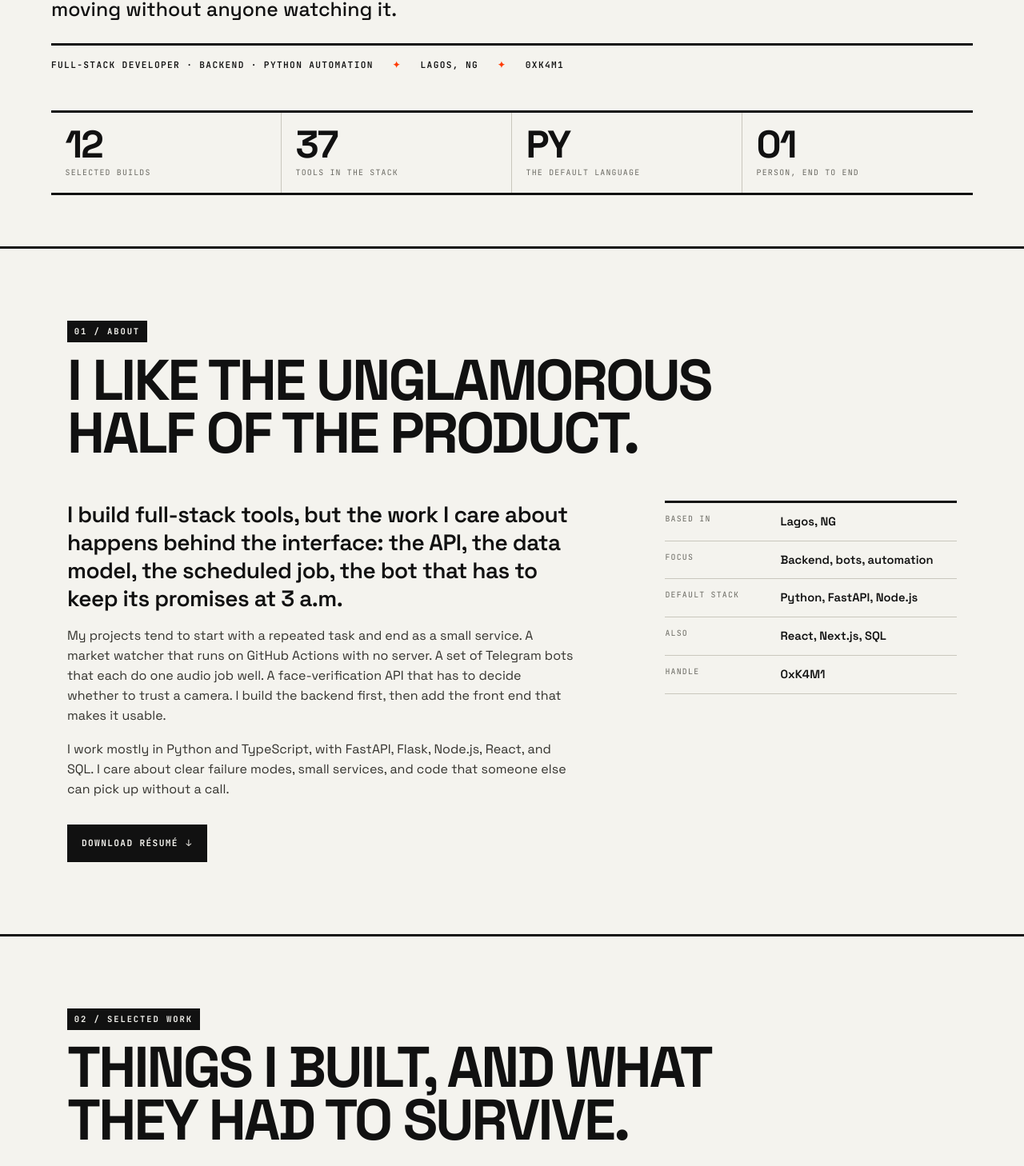
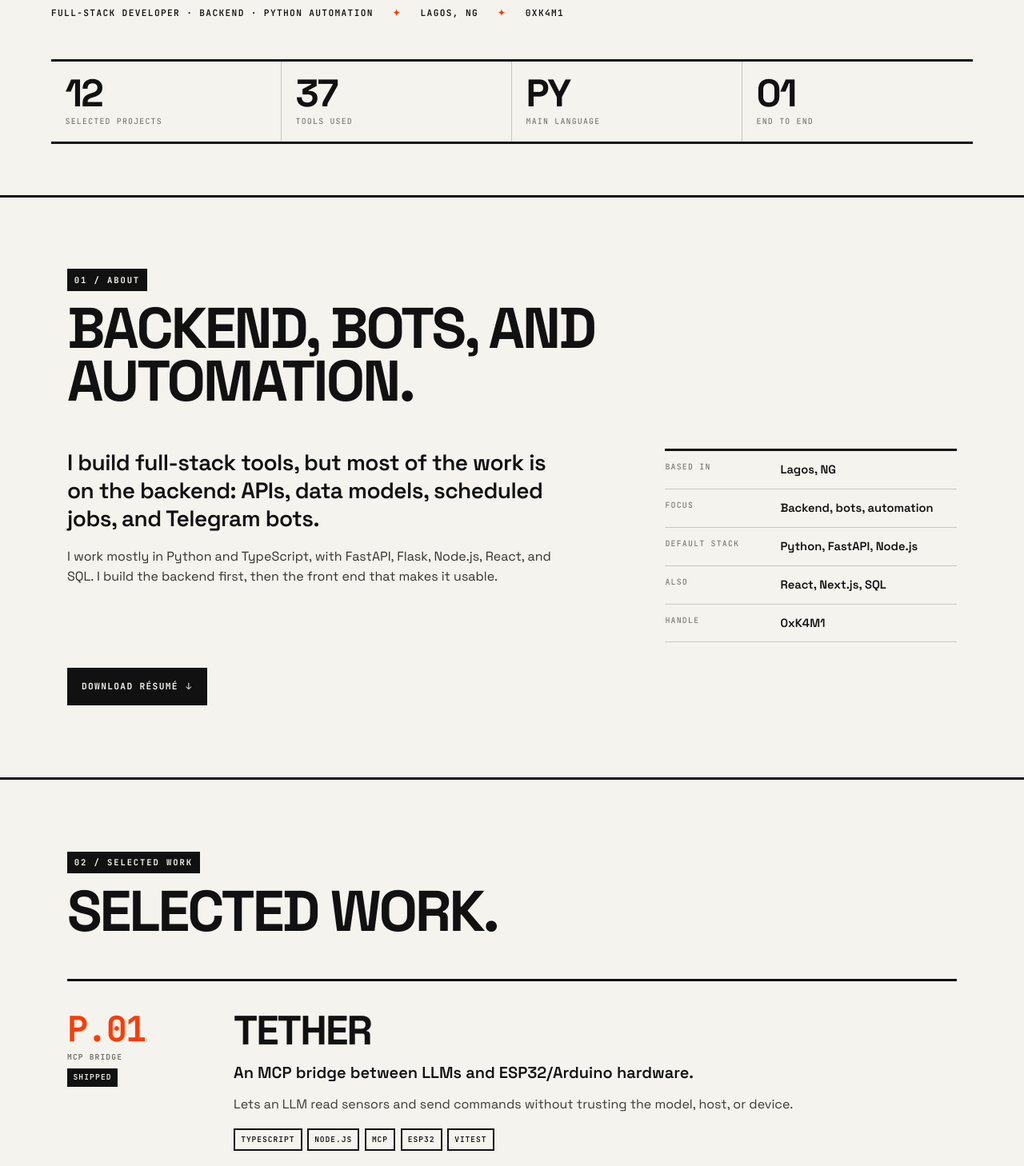
Before and after one commit to EbiScott/Programming_Portfolio, a Next.js app: page / in a window 1280 px wide. Shown: the part 649-2107 px from the top of the page at 80% size. Built offline with nearby package versions, Linux system fonts and the light colour scheme.

Commit message:
reducing content

```diff
--- a/app/components/About.tsx
+++ b/app/components/About.tsx
@@ -15,29 +15,20 @@ export default function About() {
       <div className="section__inner">
         <SectionHeading
           eyebrow="01 / About"
-          title="I like the unglamorous half of the product."
+          title="Backend, bots, and automation."
           titleId="about-heading"
         />
 
         <div className="about">
           <div className="about__copy">
             <p className="about__lead">
-              I build full-stack tools, but the work I care about happens behind
-              the interface: the API, the data model, the scheduled job, the bot
-              that has to keep its promises at 3 a.m.
-            </p>
-            <p>
-              My projects tend to start with a repeated task and end as a small
-              service. A market watcher that runs on GitHub Actions with no
-              server. A set of Telegram bots that each do one audio job well. A
-              face-verification API that has to decide whether to trust a camera.
-              I build the backend first, then add the front end that makes it
-              usable.
+              I build full-stack tools, but most of the work is on the backend:
+              APIs, data models, scheduled jobs, and Telegram bots.
             </p>
             <p>
               I work mostly in Python and TypeScript, with FastAPI, Flask,
-              Node.js, React, and SQL. I care about clear failure modes, small
-              services, and code that someone else can pick up without a call.
+              Node.js, React, and SQL. I build the backend first, then the front
+              end that makes it usable.
             </p>
           </div>
 
--- a/app/components/Certifications.tsx
+++ b/app/components/Certifications.tsx
@@ -41,7 +41,7 @@ export default function Certifications() {
       <div className="section__inner">
         <SectionHeading
           eyebrow="06 / Credentials"
-          title="Certifications and the paper trail."
+          title="Certifications."
           titleId="credentials-heading"
         />
 
--- a/app/components/Experience.tsx
+++ b/app/components/Experience.tsx
@@ -8,7 +8,7 @@ export default function Experience() {
       <div className="section__inner">
         <SectionHeading
           eyebrow="04 / Experience"
-          title="What I have been responsible for."
+          title="Experience."
           titleId="experience-heading"
         />
 
--- a/app/components/Hero.tsx
+++ b/app/components/Hero.tsx
@@ -1,8 +1,7 @@
 import { profile, projects, skills } from "../content/site";
 
 const ROLE = "Full-stack developer · Backend · Python automation";
-const HOOK =
-  "I build the part that runs after the browser closes: APIs, bots, and the quiet automation that keeps a product moving without anyone watching it.";
+const HOOK = "I build APIs, bots, and automation, mostly in Python.";
 
 export default function Hero() {
   const stackCount = skills.reduce((n, g) => n + g.skills.length, 0);
@@ -53,19 +52,19 @@ export default function Hero() {
         <div className="stats" aria-label="At a glance">
           <div className="stat">
             <span className="stat__num">{String(projects.length).padStart(2, "0")}</span>
-            <span className="stat__label">selected builds</span>
+            <span className="stat__label">selected projects</span>
           </div>
           <div className="stat">
             <span className="stat__num">{String(stackCount).padStart(2, "0")}</span>
-            <span className="stat__label">tools in the stack</span>
+            <span className="stat__label">tools used</span>
           </div>
           <div className="stat">
             <span className="stat__num">PY</span>
-            <span className="stat__label">the default language</span>
+            <span className="stat__label">main language</span>
           </div>
           <div className="stat">
             <span className="stat__num">01</span>
-            <span className="stat__label">person, end to end</span>
+            <span className="stat__label">end to end</span>
           </div>
         </div>
       </section>
--- a/app/components/Projects.tsx
+++ b/app/components/Projects.tsx
@@ -8,7 +8,7 @@ export default function Projects() {
       <div className="section__inner">
         <SectionHeading
           eyebrow="02 / Selected work"
-          title="Things I built, and what they had to survive."
+          title="Selected work."
           titleId="projects-heading"
         />
 
--- a/app/components/Skills.tsx
+++ b/app/components/Skills.tsx
@@ -15,7 +15,7 @@ export default function Skills() {
       <div className="section__inner">
         <SectionHeading
           eyebrow="03 / Toolbox"
-          title="The tools I reach for, grouped by the job."
+          title="Tools I use."
           titleId="toolbox-heading"
         />
 
--- a/app/components/Writing.tsx
+++ b/app/components/Writing.tsx
@@ -7,7 +7,7 @@ export default function Writing() {
       <div className="section__inner">
         <SectionHeading
           eyebrow="05 / Writing"
-          title="Notes from building the thing."
+          title="Writing."
           titleId="writing-heading"
         />
 
--- a/app/content/site.json
+++ b/app/content/site.json
@@ -40,7 +40,7 @@
       "start": "2023-01",
       "end": "",
       "current": true,
-      "note": "Building full-stack tools and Python automations end to end: APIs, data stores, Telegram interfaces, scheduled jobs, and the front ends for them. The projects below are the record."
+      "note": "I build full-stack tools and Python automations end to end."
     },
     {
       "role": "Track Lead, Cybersecurity & Networking",
@@ -48,7 +48,7 @@
       "start": "2025-09",
       "end": "2026-10",
       "current": false,
-      "note": "Lead technical sessions and mentor members, building demos that explain networking, APIs, and security to a general developer and cybersecurity audience."
+      "note": "I lead technical sessions, mentor members, and build demos for networking, APIs, and security."
     }
   ],
   "projects": [
@@ -57,8 +57,8 @@
       "title": "Tether",
       "kind": "MCP bridge",
       "status": "Shipped",
-      "summary": "A security-first bridge between LLMs and internet-connected microcontrollers.",
-      "detail": "A Model Context Protocol server that lets an LLM client read sensors from and send commands to ESP32/Arduino hardware without trusting the model, the host, or the device.",
+      "summary": "An MCP bridge between LLMs and ESP32/Arduino hardware.",
+      "detail": "Lets an LLM read sensors and send commands without trusting the model, host, or device.",
       "stack": [
         "TypeScript",
         "Node.js",
@@ -79,8 +79,8 @@
       "title": "NGX Watcher",
       "kind": "Market bot",
       "status": "In progress",
-      "summary": "A serverless market-watching bot for the Nigerian Exchange.",
-      "detail": "Polls NGX data, evaluates dividend, technical, fundamental, and news rules, then sends Telegram alerts in two tiers: real-time for the time-sensitive and a digest at close.",
+      "summary": "A serverless bot that watches NGX market rules and sends Telegram alerts.",
+      "detail": "Runs on GitHub Actions, checks dividend, technical, fundamental, and news rules, then sends real-time alerts and a close digest.",
       "stack": [
         "Python",
         "GitHub Actions",
@@ -102,7 +102,7 @@
       "kind": "Face verification",
       "status": "In progress",
       "summary": "Face-verified roll call for hostel attendance.",
-      "detail": "A FastAPI app where a student enters a matric number, looks at the camera, and turns their head when asked. OpenCV YuNet detects the face, SFace turns it into an embedding, and cosine similarity verifies it against one stored template. A one-time head-turn challenge rejects still photos, and staff get an admin view with CSV export.",
+      "detail": "A student enters a matric number and turns their head on camera. A one-time check rejects still photos, and staff get an admin view with CSV export.",
       "stack": [
         "Python",
         "FastAPI",
@@ -122,7 +122,7 @@
       "title": "Parrot",
       "kind": "Offline PWA",
       "status": "In progress",
-      "summary": "An audio and video journal that transcribes on the device.",
+      "summary": "An offline audio and video journal that transcribes on the device.",
       "detail": "",
       "stack": [
         "React",
@@ -144,8 +144,8 @@
       "title": "Audio Ops Bots",
       "kind": "Bot suite",
       "status": "Shipped",
-      "summary": "A family of Telegram bots for audio cleanup and transcription.",
-      "detail": "Small Python services that each do one job: pull the audio out of a video, clean up background noise, or transcribe a voice note.",
+      "summary": "Three Telegram bots for audio extraction, cleanup, and transcription.",
+      "detail": "Each bot does one job: pull audio from a video, clean up background noise, or transcribe a voice note.",
       "stack": [
         "Python",
         "Telegram Bot API",
@@ -173,8 +173,8 @@
       "title": "HASH",
       "kind": "CLI tool",
       "status": "Shipped",
-      "summary": "A Python command-line toolkit for hashing and encryption.",
-      "detail": "A Linux CLI for generating and checking hashes, encrypting and decrypting files, and running dictionary attacks against hashes in a lab.",
+      "summary": "A Python CLI for hashing and encryption.",
+      "detail": "Generate and check hashes, encrypt and decrypt files, and run dictionary attacks in a lab.",
       "stack": [
         "Python",
         "Cryptography",
@@ -194,8 +194,8 @@
       "title": "Nocturne Hotel",
       "kind": "Hospitality site",
       "status": "Shipped",
-      "summary": "A nocturnal boutique hotel site with a rooftop bar and three room types.",
-      "detail": "A conversion-focused hotel site built around a single mood: warm light, late hours, and a city below. Room cards, a booking request form, and a responsive menu, all in plain HTML, CSS, and JavaScript.",
+      "summary": "A boutique hotel site with a rooftop bar and three room types.",
+      "detail": "Room cards, a booking request form, and a responsive menu, all in plain HTML, CSS, and JavaScript.",
       "stack": [
         "HTML",
         "CSS",
@@ -219,8 +219,8 @@
       "title": "Herbarium House",
       "kind": "Hotel and spa site",
       "status": "Shipped",
-      "summary": "A garden hotel and spa with botanical illustration and a seasonal table.",
-      "detail": "A quiet hospitality site built on paper tones, line-drawn plants, and a single-sitting restaurant. Includes rooms, spa treatments, a dinner menu, and an enquiry form.",
+      "summary": "A garden hotel and spa site with a seasonal dinner menu.",
+      "detail": "Rooms, spa treatments, a dinner menu, and an enquiry form, built in plain HTML, CSS, and JavaScript.",
       "stack": [
         "HTML",
         "CSS",
@@ -244,8 +244,8 @@
       "title": "Atlas Foundry",
       "kind": "Design and build site",
       "status": "Shipped",
-      "summary": "A technical blueprint portfolio for a construction and design studio.",
-      "detail": "An architectural studio site presented as a working drawing: grid paper, figure numbers, dimension marks, and project sheets for groundworks, structures, and delivery.",
+      "summary": "A construction studio site built like a working drawing.",
+      "detail": "Project sheets for groundworks, structures, and delivery, with grid paper and dimension marks.",
       "stack": [
         "HTML",
         "CSS",
@@ -269,8 +269,8 @@
       "title": "Monarch Markets",
       "kind": "Fintech site",
       "status": "Shipped",
-      "summary": "A dark market-intelligence desk with a live-feeling ticker and pricing.",
-      "detail": "A fintech product site for delayed African market data. Includes an illustrative dashboard, watchlist ticker, feature grid, pricing, security notes, and an access request form.",
+      "summary": "A market data site for delayed African quotes.",
+      "detail": "A dashboard, watchlist ticker, pricing, security notes, and an access request form.",
       "stack": [
         "HTML",
         "CSS",
@@ -294,8 +294,8 @@
       "title": "Overprint Studio",
       "kind": "Creative studio site",
       "status": "Shipped",
-      "summary": "A print-first design studio site with risograph colour and misregistration.",
-      "detail": "A fictional studio site built around paper, blue, and fluorescent pink. Posters, service sheets, a process section, and a project enquiry form, all without a build step.",
+      "summary": "A print-first design studio site with risograph colour.",
+      "detail": "Posters, service sheets, a process section, and a project enquiry form, with no build step.",
       "stack": [
         "HTML",
         "CSS",
@@ -319,8 +319,8 @@
       "title": "The Lagos Ledger",
       "kind": "Media site",
       "status": "Shipped",
-      "summary": "An independent newspaper front page with columns, drop caps, and markets.",
-      "detail": "A broadsheet-inspired media site: masthead, markets ticker, a lead story with drop cap, latest stories, opinion, a market table, and a newsletter signup.",
+      "summary": "A newspaper front page with columns, drop caps, and markets.",
+      "detail": "Masthead, markets ticker, a lead story, latest stories, opinion, and a newsletter signup.",
       "stack": [
         "HTML",
         "CSS",
@@ -343,7 +343,7 @@
   "skills": [
     {
       "heading": "Backend & APIs",
-      "blurb": "The part that has to keep working.",
+      "blurb": "APIs and backend services.",
       "skills": [
         {
           "label": "Python",
@@ -392,7 +392,7 @@
     },
     {
       "heading": "Bots & automation",
-      "blurb": "Work that runs when nobody is watching.",
+      "blurb": "Bots and scheduled jobs.",
       "skills": [
         {
           "label": "Telegram",
@@ -431,7 +431,7 @@
     },
     {
       "heading": "Frontend & product",
-      "blurb": "Enough front end to ship the whole thing.",
+      "blurb": "Front end and product work.",
       "skills": [
         {
           "label": "React",
@@ -469,7 +469,7 @@
     },
     {
       "heading": "Infrastructure & data",
-      "blurb": "Getting it deployed and keeping it observable.",
+      "blurb": "Linux, deployment, and data.",
       "skills": [
         {
           "label": "Linux",
@@ -562,42 +562,42 @@
   "posts": [
     {
       "title": "Building Tether, a security bridge for LLMs to hardware",
-      "note": "Why an LLM that can flip a relay is an attack surface, and what a policy engine, sanitizer, and audit log actually buy you.",
+      "note": "What a policy engine, sanitizer, and audit log buy you when an LLM can flip a relay.",
       "status": "In progress",
       "href": "",
       "image": ""
     },
     {
       "title": "Running a Python bot with no server",
-      "note": "Scheduled GitHub Actions, a hosted SQLite database, and a Telegram interface: a bot that costs nothing between runs.",
+      "note": "GitHub Actions, hosted SQLite, and Telegram.",
       "status": "Planned",
       "href": "",
       "image": ""
     },
     {
       "title": "Building I_Sniff",
-      "note": "Designing and shipping an ARP man-in-the-middle sniffer, and why building the attack is the fastest way to understand the defence.",
+      "note": "Building an ARP man-in-the-middle sniffer to understand the defence.",
       "status": "Published",
       "href": "https://0xk4m1.hashnode.dev/i-sniff-mitm-packet-sniffer-arp-spoofing",
       "image": ""
     },
     {
       "title": "Writing a network IP sweeper",
-      "note": "Mapping the subnets in a network, and how to enumerate hosts quickly without overcomplicating it.",
+      "note": "Mapping subnets and enumerating hosts.",
       "status": "Published",
       "href": "https://0xk4m1.hashnode.dev/https-0xk4m1-hashnode-dev-ipsweep-sh-a-host-discovery-recon-tool-on-a-24-network",
       "image": ""
     },
     {
       "title": "Designing Hall Roll Call's liveness check",
-      "note": "One-time head-turn challenges, cosine thresholds, and the attacks a camera-only flow still cannot stop.",
+      "note": "Head-turn challenges and the attacks a camera-only flow cannot stop.",
       "status": "Planned",
       "href": "",
       "image": ""
     },
     {
       "title": "What a face-verification API taught me about failure modes",
-      "note": "Thresholds, lighting, and the difference between a false reject and a false accept when the app is the only gate.",
+      "note": "False rejects, false accepts, and what a camera-only flow misses.",
       "status": "Planned",
       "href": "",
       "image": ""
--- a/scripts/gen-site.mjs
+++ b/scripts/gen-site.mjs
@@ -103,12 +103,12 @@ const data = {
       kind: "Bot suite",
       status: "Shipped",
       summary: "A family of Telegram bots for audio cleanup and transcription.",
-      detail: "Small Python services that each do one job: pull the audio out of a video, remove background noise, or transcribe a voice note. Built separately so they can be deployed, rate-limited, and replaced independently instead of becoming one fragile monolith.",
+      detail: "Small Python services that each do one job: pull the audio out of a video, clean up background noise, or transcribe a voice note. Built separately so they can be deployed, rate-limited, and replaced independently instead of becoming one fragile monolith.",
       stack: ["Python", "Telegram Bot API", "FFmpeg", "Whisper"],
       links: [
-        { label: "Audio extraction", href: "https://github.com/EbiScott/audio-extraction-bot" },
-        { label: "Noise remover", href: "https://github.com/EbiScott/Audio-Noise-Remover" },
-        { label: "Transcriber", href: "https://github.com/EbiScott/Audio-Transkriptor" },
+        { label: "Audio extractor", href: "https://t.me/ebi_audio_extraction_bot" },
+        { label: "Noise cleaner", href: "https://t.me/ebi_noise_cleaner_bot" },
+        { label: "Transcriber", href: "https://t.me/ebi_audio_bot" },
       ],
       image: "",
     },
```
Also changed, not shown: app/components/Contact.tsx (+3 -4 lines).
